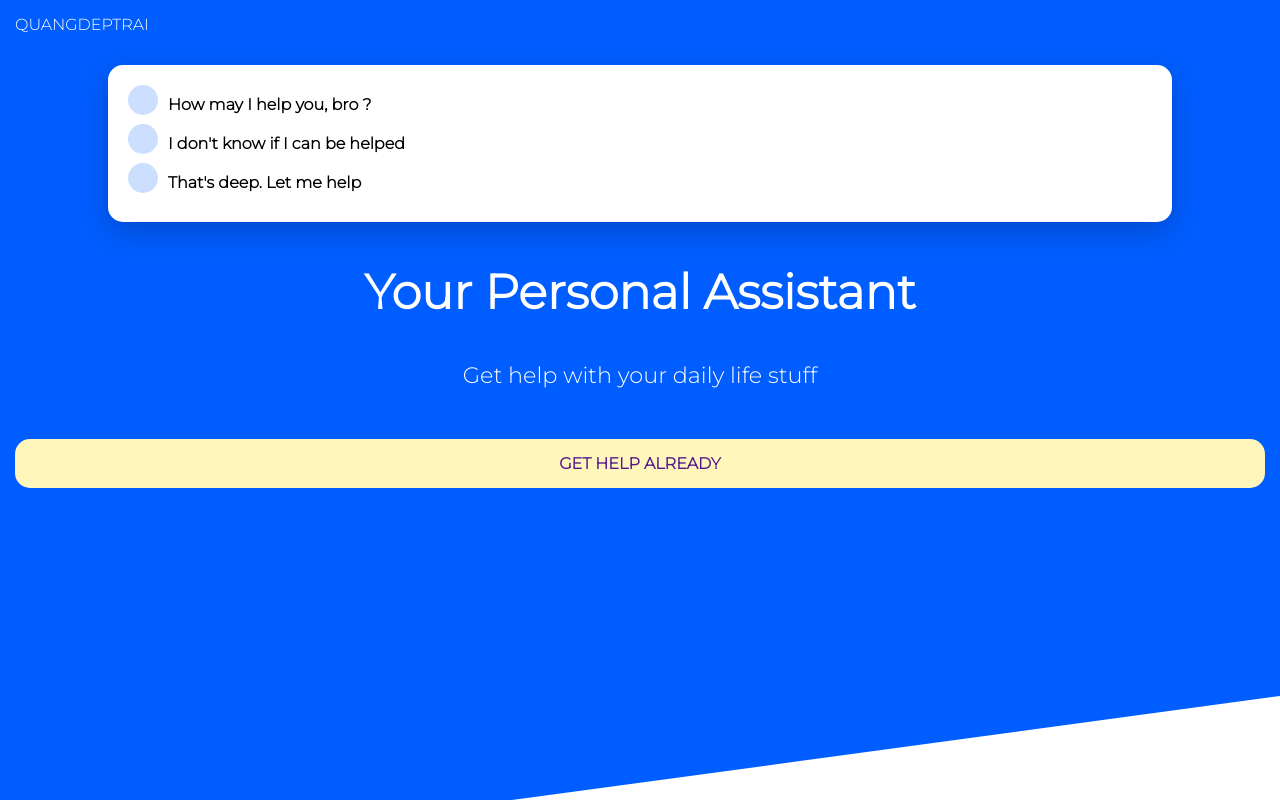
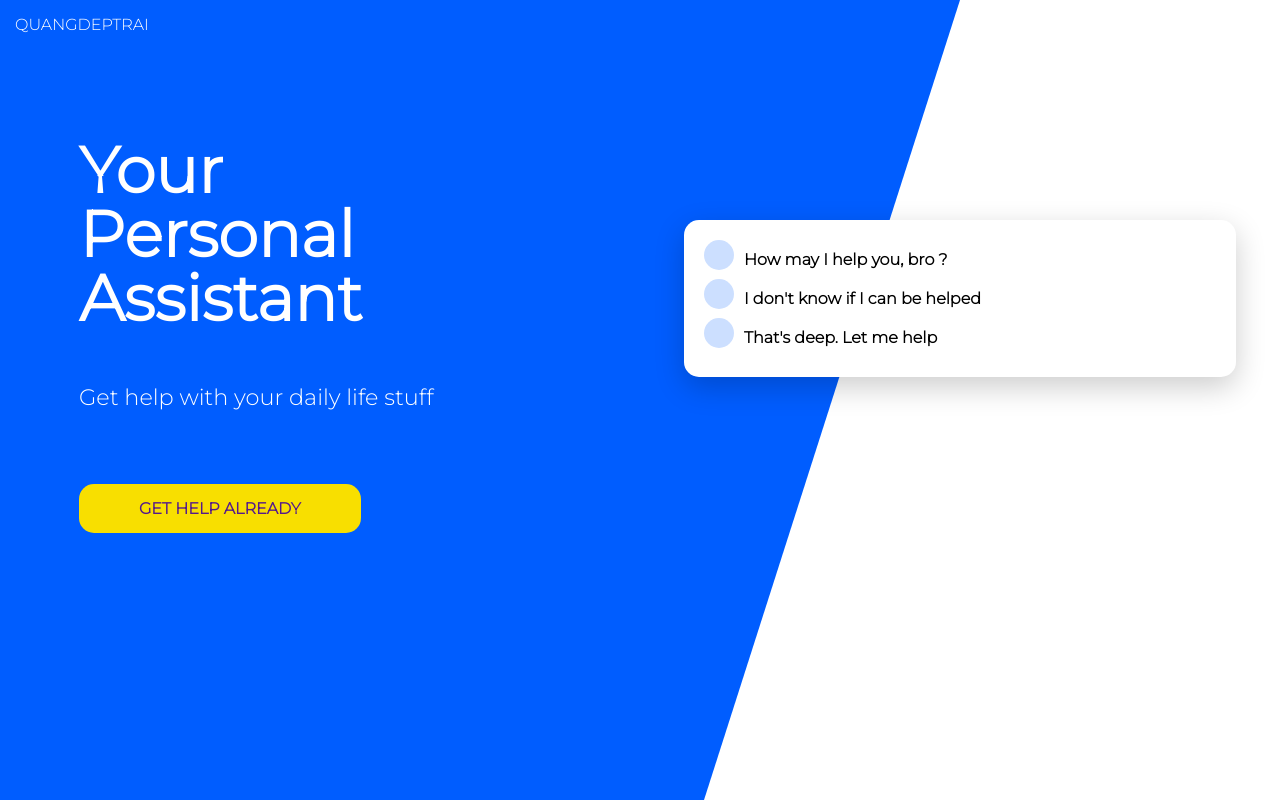
Before and after one commit to duongquang18it3/100-day-journey-to-learn-basic-Web, a plain HTML site: page SASS/Sass_and_responsive/index.html in a window 1280 px wide. Drawn offline with Linux system fonts and the light colour scheme.

Commit message:
css file after compile

```diff
--- a/SASS/Sass_and_responsive/css/main.css
+++ b/SASS/Sass_and_responsive/css/main.css
@@ -18,12 +18,29 @@ body #bg {
   z-index: -1;
 }
 
+@media (min-width: 840px) {
+  body #bg {
+    -webkit-clip-path: polygon(0 0, 75% 0%, 55% 100%, 0% 100%);
+            clip-path: polygon(0 0, 75% 0%, 55% 100%, 0% 100%);
+  }
+}
+
 body header a {
   color: #fff;
   text-decoration: none;
   padding: 15px;
   display: block;
   text-transform: uppercase;
+}
+
+@media (min-width: 840px) {
+  main {
+    display: -ms-grid;
+    display: grid;
+    -ms-grid-columns: 50% auto;
+        grid-template-columns: 50% auto;
+        grid-template-areas: "primary card";
+  }
 }
 
 main section#card {
@@ -34,6 +51,18 @@ main section#card {
   -webkit-box-shadow: 0 10px 30px rgba(0, 0, 0, 0.2);
           box-shadow: 0 10px 30px rgba(0, 0, 0, 0.2);
   width: 80%;
+}
+
+@media (min-width: 840px) {
+  main section#card {
+    grid-area: card;
+    height: -webkit-fit-content;
+    height: -moz-fit-content;
+    height: fit-content;
+    -ms-flex-item-align: center;
+        -ms-grid-row-align: center;
+        align-self: center;
+  }
 }
 
 main section#card ul {
@@ -66,6 +95,14 @@ main section#primary {
   text-align: center;
 }
 
+@media (min-width: 840px) {
+  main section#primary {
+    grid-area: primary;
+    text-align: left;
+    margin: 4em 0 0 4em;
+  }
+}
+
 main section#primary h1 {
   font-size: 3rem;
   margin-top: 10px;
@@ -73,19 +110,35 @@ main section#primary h1 {
           text-decoration: upppercase;
 }
 
+@media (min-width: 840px) {
+  main section#primary h1 {
+    width: 30%;
+    font-size: 4em;
+    line-height: 1em;
+  }
+}
+
 main section#primary p {
   font-size: 1.4rem;
 }
 
 main section#primary a {
+  /* width: fit-content; */
   border-radius: 15px;
   text-decoration: none;
   text-transform: uppercase;
   font-weight: bold;
-  background-color: #FFF6BB;
+  background-color: #f8df00;
   display: block;
   text-align: center;
   margin: 50px auto 0 auto;
   padding: 15px;
 }
+
+@media (min-width: 840px) {
+  main section#primary a {
+    display: inline-block;
+    padding: 15px 60px;
+  }
+}
 /*# sourceMappingURL=main.css.map */
```
Also changed, not shown: 1 other file.
